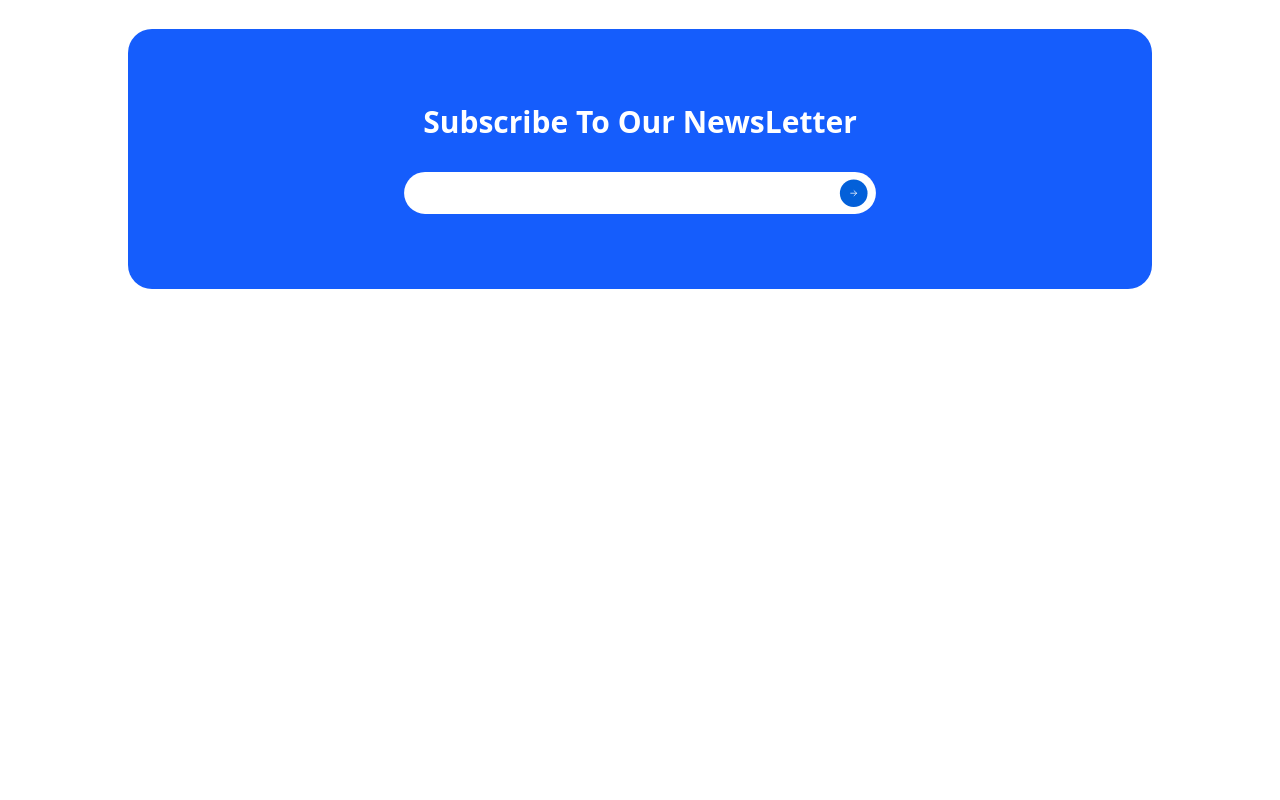
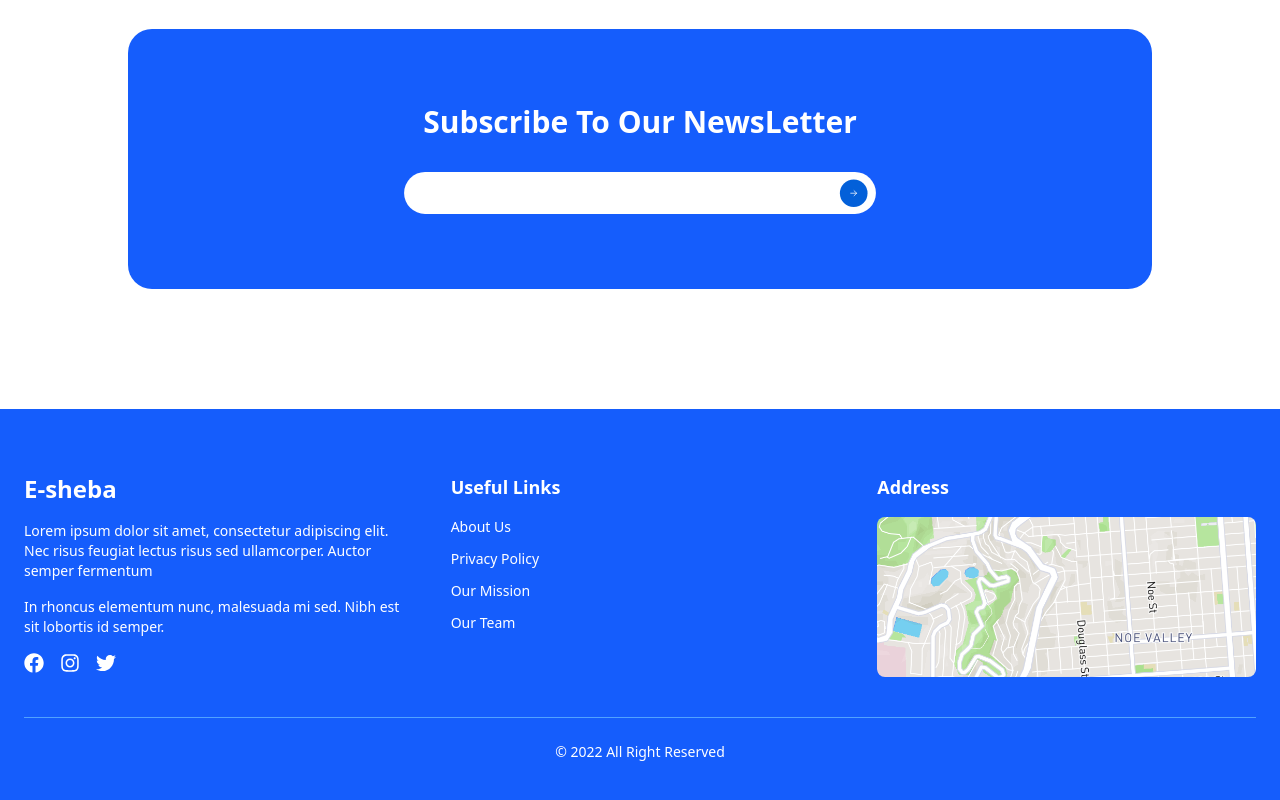
Before and after one commit to AhmedAfzal2089/medical-landing-page-intern, a React (Vite) app: page / in a window 1280 px wide. Shown: the part 2577-3377 px from the top of the page. Before the commit the page ends 2866 px from the top, so only its background shows below. Built offline with nearby package versions, Linux system fonts and the light colour scheme.

Commit message:
complete footer

```diff
--- a/package.json
+++ b/package.json
@@ -14,6 +14,7 @@
     "lucide": "^0.542.0",
     "react": "^19.1.1",
     "react-dom": "^19.1.1",
+    "react-icons": "^5.5.0",
     "tailwindcss": "^4.1.12"
   },
   "devDependencies": {
--- a/src/App.jsx
+++ b/src/App.jsx
@@ -1,5 +1,6 @@
 import ChooseUs from "./components/ChooseUs";
 import ConsultingSpec from "./components/ConsultingSpec";
+import Footer from "./components/Footer";
 import HeroSection from "./components/HeroSection";
 import Navbar from "./components/Navbar";
 import OurMember from "./components/OurMember";
@@ -16,6 +17,7 @@ const App = () => {
       {/* <OurMember /> */}
       <QualityHealth />
       <SubscribeNews />
+      <Footer />
     </>
   );
 };
--- /dev/null
+++ b/src/components/Footer.jsx
@@ -0,0 +1,63 @@
+import image from "../images/footerimage/image.png";
+import { FaFacebook, FaTwitter, FaInstagram } from "react-icons/fa";
+
+const Footer = () => {
+  return (
+    <footer className="bg-blue-600 text-white px-6 py-16 mt-30">
+      <div className="max-w-7xl mx-auto flex flex-col lg:flex-row justify-between gap-12">
+        {/* Column 1: Logo + Text + Socials */}
+        <div className="flex-1">
+          <h2 className="text-2xl font-semibold mb-4">E-sheba</h2>
+          <p className="text-sm mb-4">
+            Lorem ipsum dolor sit amet, consectetur adipiscing elit. Nec risus
+            feugiat lectus risus sed ullamcorper. Auctor semper fermentum
+          </p>
+          <p className="text-sm mb-4">
+            In rhoncus elementum nunc, malesuada mi sed. Nibh est sit lobortis
+            id semper.
+          </p>
+          <div className="flex gap-4 mt-4">
+            <FaFacebook
+              className="text-white hover:text-blue-300 cursor-pointer"
+              size={20}
+            />
+            <FaInstagram
+              className="text-white hover:text-blue-300 cursor-pointer"
+              size={20}
+            />
+            <FaTwitter
+              className="text-white hover:text-blue-300 cursor-pointer"
+              size={20}
+            />
+          </div>
+        </div>
+
+        {/* Column 2: Useful Links */}
+        <div className="flex-1">
+          <h3 className="text-lg font-semibold mb-4">Useful Links</h3>
+          <ul className="space-y-3 text-sm">
+            <li>About Us</li>
+            <li>Privacy Policy</li>
+            <li>Our Mission</li>
+            <li>Our Team</li>
+          </ul>
+        </div>
+
+        {/* Column 3: Address (Map Image Placeholder) */}
+        <div className="flex-1">
+          <h3 className="text-lg font-semibold mb-4">Address</h3>
+          <div className="w-full h-[160px] rounded-lg overflow-hidden">
+            <img src={image} alt="Map" className="w-full h-full object-cover" />
+          </div>
+        </div>
+      </div>
+
+      {/* Bottom Line */}
+      <div className="border-t border-blue-400 mt-10 pt-6 text-center text-sm">
+        © 2022 All Right Reserved
+      </div>
+    </footer>
+  );
+};
+
+export default Footer;
```
Also changed, not shown: src/images/footerimage/image.png (added), 1 other file (tests, documents, lock files or other folders).
